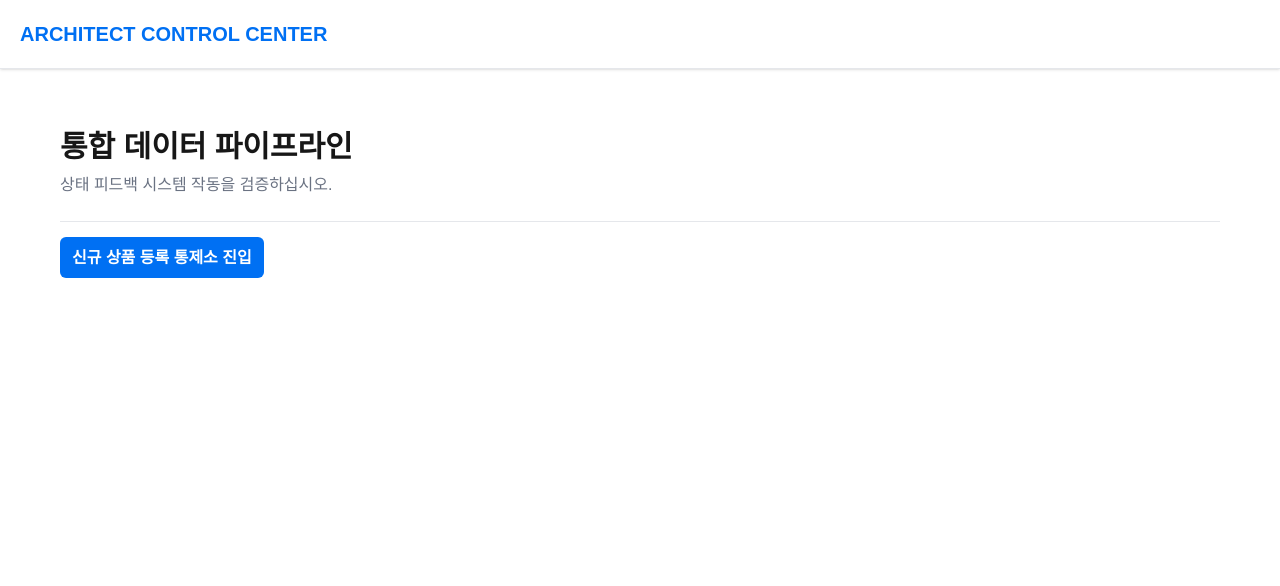
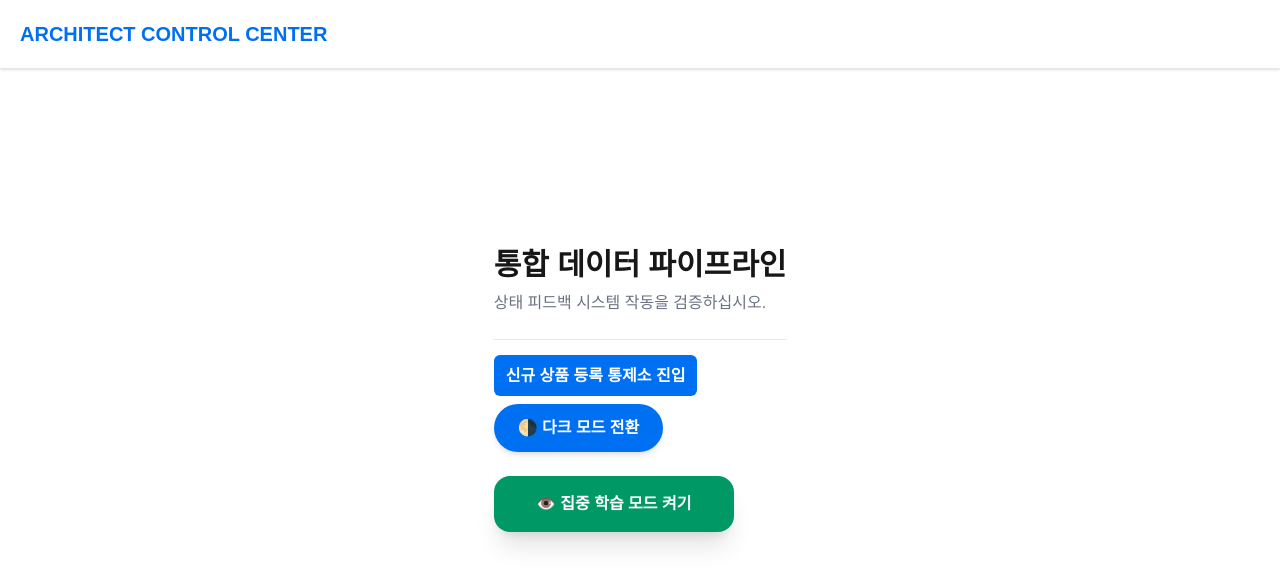
Before and after one commit to yunajoe/nextjs-master-class-part2-inflearn, a Next.js app: page / in a window 1280 px wide. Shown: the top 586 px of the page. Built offline with nearby package versions, Linux system fonts and the light colour scheme; no server answers.

Commit message:
실습: secure cookie

```diff
--- a/src/app/action.ts
+++ b/src/app/action.ts
@@ -207,3 +207,19 @@ export async function toggleThemeAction() {
   );
   revalidatePath("/", "layout");
 }
+
+export async function changeSettingAction() {
+  const cookiesStore = await cookies();
+  const concentrateMode = cookiesStore.get("settings")?.value || "free";
+  const newMode = concentrateMode === "concentrate" ? "free" : "concentrate";
+  await new Promise((resolve) => setTimeout(resolve, 1000));
+  cookiesStore.set("settings", newMode, {
+    httpOnly: true,
+    secure: process.env.NODE_ENV === "production", // production을 일때는 https
+    sameSite: "lax",
+    maxAge: 60 * 60 * 24 * 365, // 1년 유지
+  });
+
+  console.log(` [설정 변경] 서버가 사용자의 설정을 '${newMode}'로 기억합니다.`);
+  revalidatePath("/", "layout");
+}
--- /dev/null
+++ b/src/app/components/setting-button.tsx
@@ -0,0 +1,71 @@
+"use client"; // onClick 이벤트와 상태 훅을 다루기 위해 클라이언트 경계 선언
+
+import { changeSettingAction } from "@/app/action";
+import { useTransition } from "react";
+
+export default function SettingButton({
+  currentMode,
+}: {
+  currentMode: string;
+}) {
+  // 💡 React 19의 마법: 상태 변화의 우선순위를 백그라운드로 미루는 훅입니다.
+  const [isPending, startTransition] = useTransition();
+
+  const handleToggle = () => {
+    // 🚨 폼(form)이 아닌 버튼 클릭(onClick)으로 무거운 서버 액션을 호출할 때,
+    // startTransition 래퍼 없이 생으로 호출하면 브라우저 메인 스레드가 멈춰 화면이 굳어버립니다.
+    // 이 래퍼로 감싸주면 프레임워크가 "이 통신은 백그라운드에서 처리해라"라고 판단하여 스크롤 멈춤 현상(Blocking)을 방지합니다.
+    startTransition(async () => {
+      await changeSettingAction();
+    });
+  };
+
+  const isFocus = currentMode === "focus";
+
+  return (
+    <button
+      onClick={handleToggle}
+      disabled={isPending}
+      className={`
+        px-8 py-4 rounded-2xl font-black shadow-xl transition-all duration-300 flex items-center justify-center gap-3 min-w-[240px]
+        ${
+          isPending
+            ? "bg-slate-300 text-slate-500 cursor-not-allowed scale-95"
+            : isFocus
+              ? "bg-indigo-600 hover:bg-indigo-700 text-white cursor-pointer active:scale-95"
+              : "bg-emerald-600 hover:bg-emerald-700 text-white cursor-pointer active:scale-95"
+        }
+      `}
+    >
+      {isPending ? (
+        <>
+          <svg
+            className="animate-spin h-6 w-6"
+            xmlns="<http://www.w3.org/2000/svg>"
+            fill="none"
+            viewBox="0 0 24 24"
+          >
+            <circle
+              className="opacity-25"
+              cx="12"
+              cy="12"
+              r="10"
+              stroke="currentColor"
+              strokeWidth="4"
+            ></circle>
+            <path
+              className="opacity-75"
+              fill="currentColor"
+              d="M4 12a8 8 0 018-8V0C5.373 0 0 5.373 0 12h4zm2 5.291A7.962 7.962 0 014 12H0c0 3.042 1.135 5.824 3 7.938l3-2.647z"
+            ></path>
+          </svg>
+          환경 설정 중...
+        </>
+      ) : isFocus ? (
+        "📖 일반 학습 모드로 복귀"
+      ) : (
+        "👁️ 집중 학습 모드 켜기"
+      )}
+    </button>
+  );
+}
--- a/src/app/layout.tsx
+++ b/src/app/layout.tsx
@@ -1,21 +1,50 @@
+import { cookies } from "next/headers";
 import "./globals.css";
 
 export const metadata = { title: "Korapaduck 시스템 통제소" };
 
-export default function RootLayout({
+export default async function RootLayout({
   children,
 }: {
   children: React.ReactNode;
 }) {
+  const cookieStore = await cookies();
+  const theme = cookieStore.get("theme")?.value || "light";
+  const isDark = theme === "dark";
+  const bgClass = isDark
+    ? "bg-gray-900 text-gray-100"
+    : "bg-gray-50 text-gray-900";
+
+  const headerClass = isDark
+    ? "bg-gray-800 border-gray-700"
+    : "bg-white border-gray-200";
+  const textClass = isDark ? "text-[#38bdf8]" : "text-[#0070f3]";
+
+  // 설정 변경
+  const settings = cookieStore.get("settings")?.value || "free";
+  const isConcentrate = settings === "concentrate";
+  const textScale = isConcentrate
+    ? "text-xl tracking-wide leading-loose"
+    : "text-base tracking-normal leading-normal";
+  const bgTheme = isConcentrate ? "bg-amber-50/30" : "bg-slate-50";
+
   return (
     <html lang="ko">
-      <body className="bg-gray-50 text-gray-900 m-0 font-sans">
-        <header className="p-5 border-b border-gray-200 bg-white shadow-sm">
-          <h2 className="m-0 text-[#0070f3] font-bold text-xl">
+      <body
+        className={`${bgClass}${bgTheme} m-0 font-sans transition-colors duration-500`}
+      >
+        <header
+          className={`p-5 border-b shadow-sm flex items-center justify-between transition-colors duration-500 ${headerClass}`}
+        >
+          <h2 className={`m-0 font-bold text-xl ${textClass}`}>
             ARCHITECT CONTROL CENTER
           </h2>
         </header>
-        <main className="p-5">{children}</main>
+        <main
+          className={`p-10 flex flex-col items-center justify-center min-h-[80vh] ${textScale}`}
+        >
+          {children}
+        </main>
       </body>
     </html>
   );
--- a/src/app/page.tsx
+++ b/src/app/page.tsx
@@ -1,6 +1,11 @@
+import SettingButton from "@/app/components/setting-button";
+import ThemeToggleButton from "@/app/components/theme-toggle-button";
+import { cookies } from "next/headers";
 import Link from "next/link";
 
-export default function HomePage() {
+export default async function HomePage() {
+  const cookiesStore = await cookies();
+  const mode = cookiesStore.get("settings")?.value || "free";
   return (
     <div className="p-10">
       <h1 className="text-3xl font-bold mb-2">통합 데이터 파이프라인</h1>
@@ -14,6 +19,10 @@ export default function HomePage() {
       >
         신규 상품 등록 통제소 진입
       </Link>
+      <div className="space-y-6 mt-4">
+        <ThemeToggleButton />
+        <SettingButton currentMode={mode} />
+      </div>
     </div>
   );
 }
```
Also changed, not shown: 1 other file (tests, documents, lock files or other folders).
